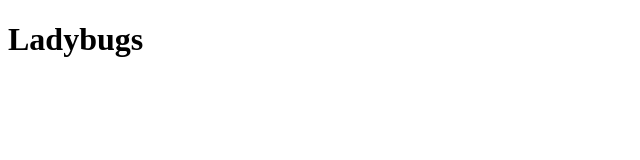
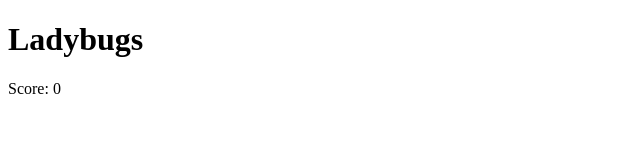
Before and after one commit to dutchmims/Bugs, a plain HTML site: page index.html in a window 1280 px wide. Shown: the full height of the page, 0-640 px from the left. Drawn offline with Linux system fonts and the light colour scheme; a web font is replaced by a local one.

Commit message:
Add core structure

```diff
--- a/index.html
+++ b/index.html
@@ -18,7 +18,12 @@
 <script defer src="assets/js/script.js"></script>
 
 </head>
+
 <body>
-    <h1>Ladybugs</h1>
+    <div class="head">
+        <h1>Ladybugs</h1>
+        <div class="score">Score: <span>0</span></div>
+    </div>
+
 </body>
 </html>
```
